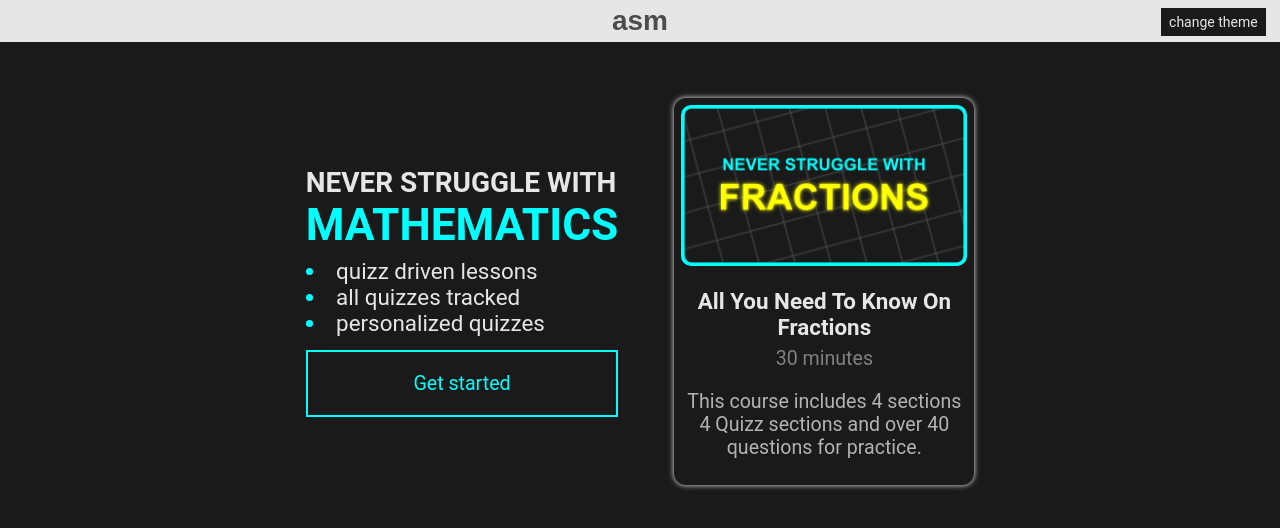
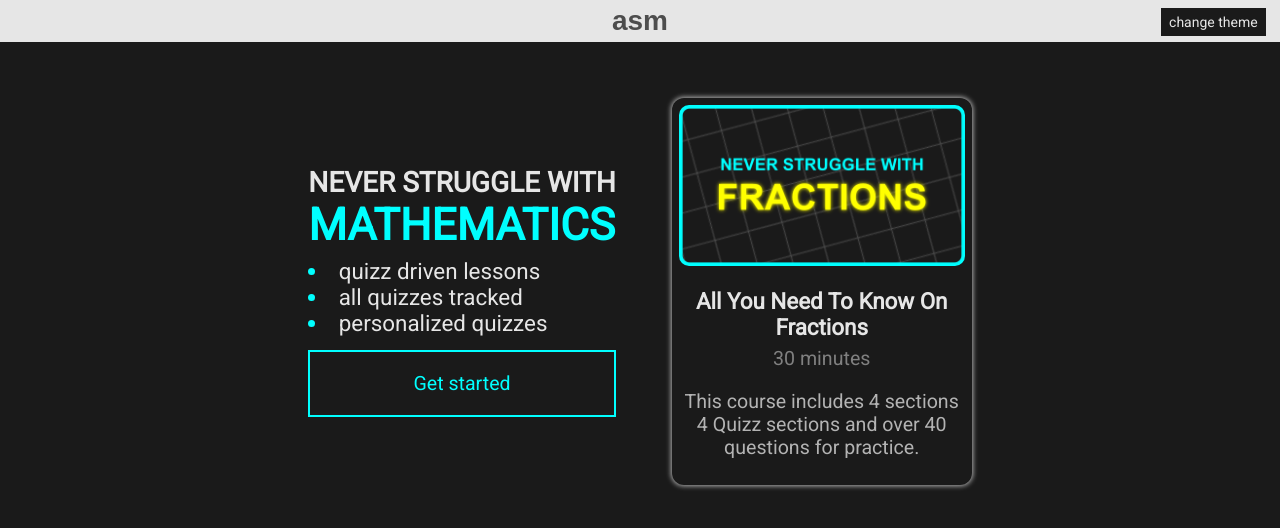
Before and after one commit to TshepoMelesi/asmonline, a plain HTML site: page index.html in a window 1280 px wide. Drawn offline with Linux system fonts and the light colour scheme.

Commit message:
linked roboto font family

```diff
--- a/css/main.css
+++ b/css/main.css
@@ -1,3 +1,5 @@
+@import url("https://fonts.googleapis.com/css2?family=Roboto&display=swap");
+
 *{
     margin : 0;
     padding : 0;
```
